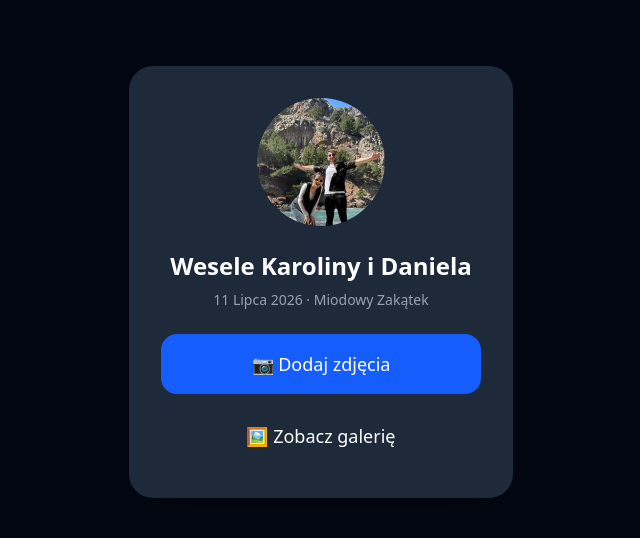
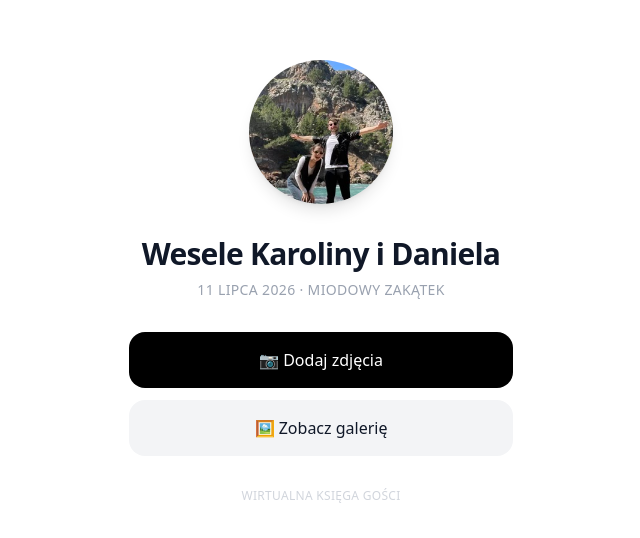
Before and after one commit to daniecce/ksiega-gosci, a Next.js app: page / in a window 1280 px wide. Shown: the part 118-656 px from the top of the page, without its empty margins (319-959 px from the left). Built offline with nearby package versions, Linux system fonts and the light colour scheme.

Commit message:
nowy design - styl apple

```diff
--- a/app/page.js
+++ b/app/page.js
@@ -3,39 +3,52 @@ import Image from "next/image"
 
 export default function Home() {
   return (
-    <main className="min-h-screen bg-gray-950 flex flex-col items-center justify-center p-6">
+    <main className="min-h-screen bg-white flex flex-col items-center justify-center p-6">
 
       {/* Karta eventu */}
-      <div className="bg-gray-800 rounded-3xl p-8 w-full max-w-sm shadow-2xl flex flex-col items-center gap-6">
+      <div className="w-full max-w-sm flex flex-col items-center gap-8">
 
         {/* Zdjęcie pary */}
-        <Image
-          src="/para.jpg"
-          alt="Karolina i Daniel"
-          width={120}
-          height={120}
-          className="rounded-full object-cover w-32 h-32"
-        />
+        <div className="relative">
+          <Image
+            src="/para.jpg"
+            alt="Karolina i Daniel"
+            width={140}
+            height={140}
+            className="rounded-full object-cover w-36 h-36 shadow-lg"
+          />
+        </div>
 
         {/* Tytuł */}
         <div className="text-center">
-          <h1 className="text-white text-2xl font-semibold">
+          <h1 className="text-gray-900 text-3xl font-semibold tracking-tight">
             Wesele Karoliny i Daniela
           </h1>
-          <p className="text-gray-400 text-sm mt-2">
+          <p className="text-gray-400 text-sm mt-2 tracking-wide uppercase">
             11 Lipca 2026 · Miodowy Zakątek
           </p>
         </div>
 
         {/* Przyciski */}
         <div className="w-full flex flex-col gap-3">
-          <Link href="/upload" className="w-full bg-blue-600 hover:bg-blue-500 text-white font-medium py-4 rounded-2xl text-lg transition-colors text-center block">
+          <Link
+            href="/upload"
+            className="w-full bg-black hover:bg-gray-800 text-white font-medium py-4 rounded-2xl text-base transition-colors text-center block"
+          >
             📷 Dodaj zdjęcia
           </Link>
-          <Link href="/gallery" className="w-full bg-gray-800 hover:bg-gray-700 text-white font-medium py-4 rounded-2xl text-lg transition-colors text-center block">
+          <Link
+            href="/gallery"
+            className="w-full bg-gray-100 hover:bg-gray-200 text-gray-900 font-medium py-4 rounded-2xl text-base transition-colors text-center block"
+          >
             🖼️ Zobacz galerię
           </Link>
         </div>
+
+        {/* Stopka */}
+        <p className="text-gray-300 text-xs tracking-wide">
+          WIRTUALNA KSIĘGA GOŚCI
+        </p>
 
       </div>
     </main>
```
